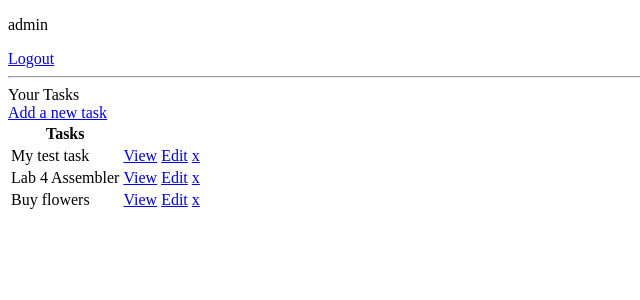
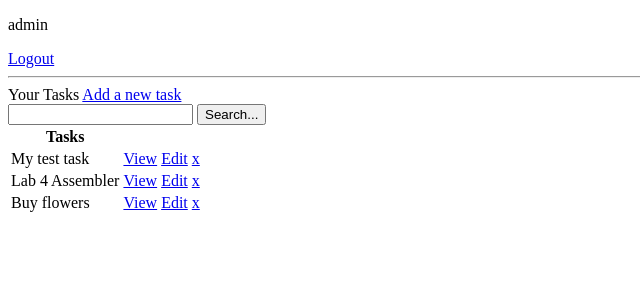
Before and after one commit to nikiturka/todo_list, a Django app: page / in a window 1280 px wide. Shown: the top 300 px of the page, without its empty margins (0-640 px from the left). Run offline with Django 4.2, Linux system fonts and the light colour scheme; a user stored in the database is signed in; data comes from the database, SQL or seed files in the repository.

Commit message:
finished search functional and all the functional in general. Now it's time for some style

```diff
--- a/base/templates/base/task_list.html
+++ b/base/templates/base/task_list.html
@@ -5,6 +5,7 @@
     <title>List</title>
 </head>
 <body>
+
 {% if request.user.is_authenticated %}
     <p>{{ request.user }}</p>
     <a href="{% url 'logout' %}">Logout</a>
@@ -12,8 +13,14 @@
 <a href="{% url 'login' %}">Login</a>
 {% endif %}
 <hr>
-Your Tasks<br>
-<a href="{% url 'task_create' %}">Add a new task</a>
+
+Your Tasks <a href="{% url 'task_create' %}">Add a new task</a>
+
+<form action="" method="get">
+    <input type="text" name="search-area">
+    <input type="submit" value="Search...">
+</form>
+
 <table>
     <tr>
         <th>Tasks</th>
--- a/base/views.py
+++ b/base/views.py
@@ -44,7 +44,12 @@ class TaskList(LoginRequiredMixin, ListView):
         context = super().get_context_data(**kwargs)
         context['tasks'] = context['tasks'].filter(user=self.request.user)
         context['count'] = context['tasks'].filter(is_completed=False).count()
+
+        search_input = self.request.GET.get('search-area') or ''
+        if search_input:
+            context['tasks'] = context['tasks'].filter(title__startswith=search_input)
         return context
+
 
 
 class TaskDetail(LoginRequiredMixin, DetailView):
```
